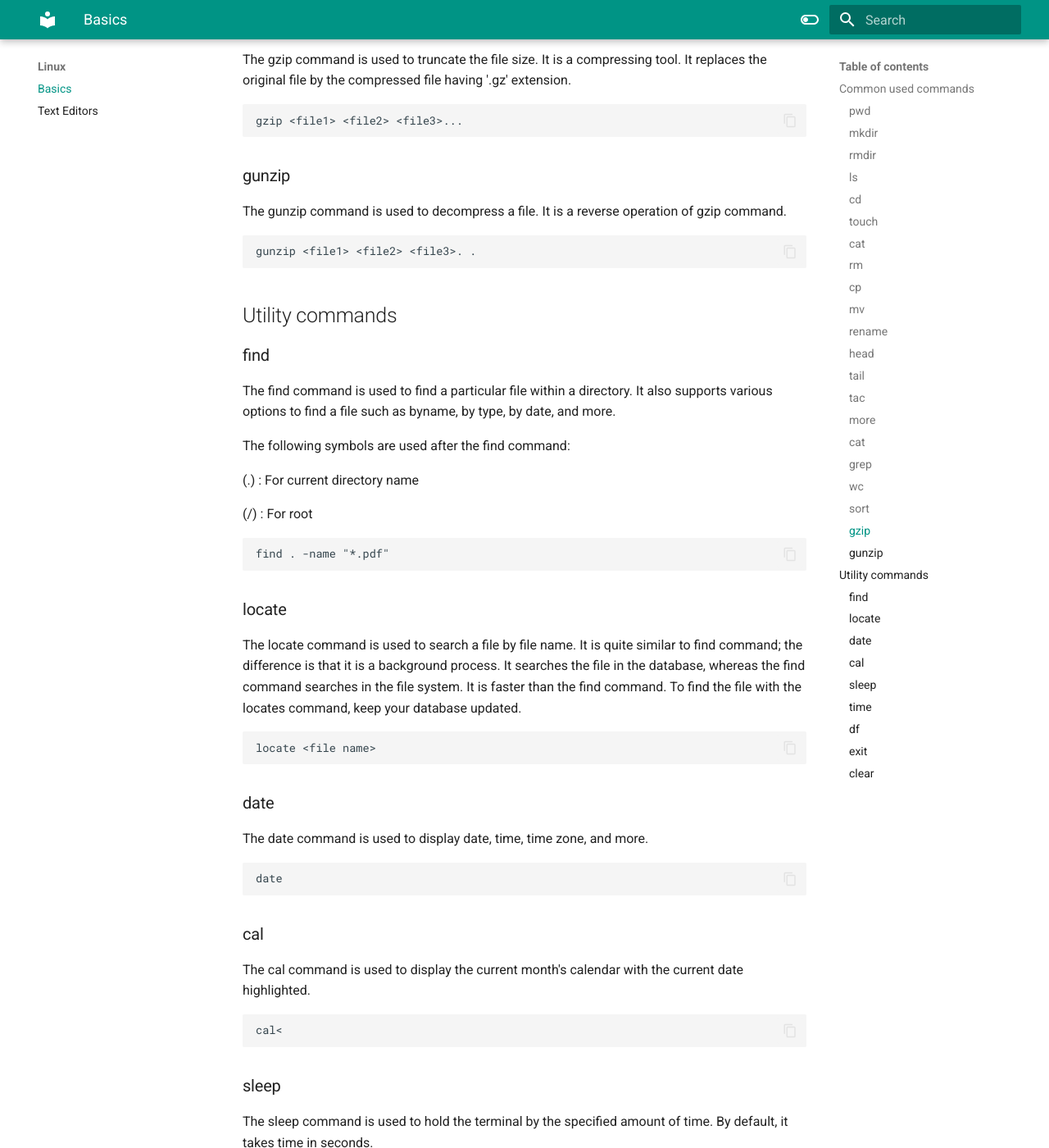
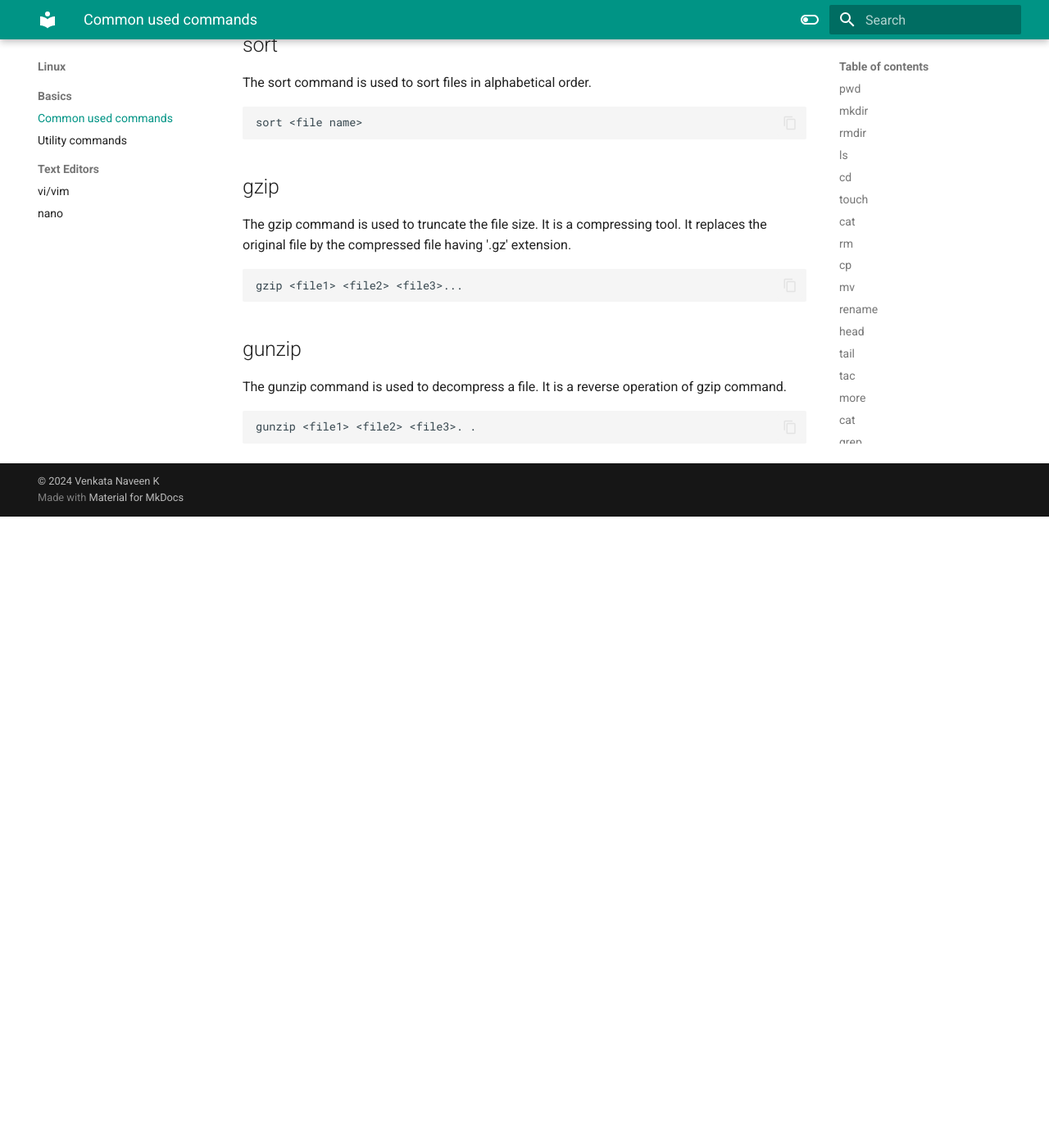
Before and after one commit to VenkataNaveenK/notes, an MkDocs documentation site: the page built from docs/linux/basics/common_used_commands.md, in a window 1280 px wide and 1400 px high, scrolled down 4082 px. Shown: the whole window at 82% size. Built offline with MkDocs 1.6.1 and Material for MkDocs 9.7.7, drawn with Linux system fonts in a browser that asks for light colours; after the commit the page ends 4712 px from its top, so only the background shows below that; some of the changed text lies outside the part shown.

Commit message:
Done changes to linux commands

````diff
--- a/docs/linux/linux_basics.md
+++ b/docs/linux/basics/common_used_commands.md
@@ -1,36 +1,36 @@
-## Common used commands
-### pwd
+# Common used commands
+## pwd
 The pwd command is used to display the location of the current working directory.
 ```
 pwd
 ```
-### mkdir
+## mkdir
 The mkdir command is used to create a new directory under any directory..
 ```
 mkdir <directory name>
 ```
-### rmdir
+## rmdir
 The rmdir command is used to delete a directory.
 ```
 rmdir <directory name>
 ```
-### ls
+## ls
 The ls command is used to display a list of content of a directory.
 ```
 ls
 ```
-### cd
+## cd
 The cd command is used to change the current directory.
 ```
 cd <directory name>
 ```
-### touch
+## touch
 The touch command is used to create empty files. We can create multiple empty files by executing it once.
 ```
 touch <file name>
 touch <file1>  <file2> ....
 ```
-### cat
+## cat
 The cat command is a multi-purpose utility in the Linux system. It can be used to create a file, display content of the file, copy the content of one file to another file, and more.
 ```
 cat [OPTION]... [FILE]..
@@ -44,22 +44,22 @@ Press "CTRL+ D" keys to save the file. To display the content of the file, execu
 ```
 cat <file name>
 ```
-### rm
+## rm
 The rm command is used to remove a file.
 ```
 rm <file name>
 ```
-### cp
+## cp
 The cp command is used to copy a file or directory.
 ```title='To copy in the same directory:'
 cp <existing file name> <new file name>
 ```
-### mv
+## mv
 The mv command is used to move a file or a directory form one location to another location.
 ```
 mv <file name> <directory path>
 ```
-### rename
+## rename
 The rename command is used to rename files. It is useful for renaming a large group of files.
 ```
 rename 's/old-name/new-name/' files
@@ -68,22 +68,22 @@ For example, to convert all the text files into pdf files, execute the below com
 ```
 rename 's/\.txt$/\.pdf/' *.txt
 ```
-### head
+## head
 The head command is used to display the content of a file. It displays the first 10 lines of a file.
 ```
 head <file name>
 ```
-### tail
+## tail
 The tail command is similar to the head command. The difference between both commands is that it displays the last ten lines of the file content. It is useful for reading the error message.
 ```
 tail <file name>
 ```
-### tac
+## tac
 The tac command is the reverse of cat command, as its name specified. It displays the file content in reverse order (from the last line).
 ```
 tac <file name>
 ```
-### more
+## more
 The more command is quite similar to the cat command, as it is used to display the file content in the same way that the cat command does. The only difference between both commands is that, in case of larger files, the more command displays screenful output at a time.
 
 In more command, the following keys are used to scroll the page:
@@ -98,85 +98,33 @@ In more command, the following keys are used to scroll the page:
 ```
 more <file name>
 ```
-### cat
+## cat
 The cat command is also used as a filter. To filter a file, it is used inside pipes.
 ```
 cat <fileName> | cat or tac | cat or tac |. . .
 ```
-### grep
+## grep
 The grep is the most powerful and used filter in a Linux system. The 'grep' stands for "global regular expression print." It is useful for searching the content from a file. Generally, it is used with the pipe.
 ```
 command | grep <searchWord>
 ```
-### wc
+## wc
 The wc command is used to count the lines, words, and characters in a file.
 ```
 wc <file name>
 ```
-### sort
+## sort
 The sort command is used to sort files in alphabetical order.
 ```
 sort <file name>
 ```
-### gzip
+## gzip
 The gzip command is used to truncate the file size. It is a compressing tool. It replaces the original file by the compressed file having '.gz' extension.
 ```
 gzip <file1> <file2> <file3>...
 ```
-### gunzip
+## gunzip
 The gunzip command is used to decompress a file. It is a reverse operation of gzip command.
 ```
 gunzip <file1> <file2> <file3>. .
 ```
-## Utility commands
-### find
-The find command is used to find a particular file within a directory. It also supports various options to find a file such as byname, by type, by date, and more.
-
-The following symbols are used after the find command:
-
-(.) : For current directory name
-
-(/) : For root
-```
-find . -name "*.pdf"
-```
-### locate
-The locate command is used to search a file by file name. It is quite similar to find command; the difference is that it is a background process. It searches the file in the database, whereas the find command searches in the file system. It is faster than the find command. To find the file with the locates command, keep your database updated.
-```
-locate <file name>
-```
-### date
-The date command is used to display date, time, time zone, and more.
-```
-date
-```
-### cal
-The cal command is used to display the current month's calendar with the current date highlighted.
-```
-cal<
-```
-### sleep
-The sleep command is used to hold the terminal by the specified amount of time. By default, it takes time in seconds.
-```
-sleep <time>
-```
-### time
-The time command is used to display the time to execute a command.
-```
-time
-```
-### df
-The df command is used to display the disk space used in the file system. It displays the output as in the number of used blocks, available blocks, and the mounted directory.
-```
-df
-```
-### exit
-Linux exit command is used to exit from the current shell. It takes a parameter as a number and exits the shell with a return of status number.
-```
-exit
-```
-### clear
-Linux clear command is used to clear the terminal screen.
-```
-clear
-```
--- a/mkdocs.yml
+++ b/mkdocs.yml
@@ -22,8 +22,12 @@ nav:
     - GCP: mlops/gcp.md
     - YAML: mlops/yaml.md
   - Linux:
-    - Basics: linux/linux_basics.md
-    - Text Editors: linux/linux_editors.md
+    - Basics:
+      - Common used commands: linux/basics/common_used_commands.md
+      - Utility commands: linux/basics/utility_commands.md
+    - Text Editors:
+      - vi/vim: linux/editors/vim_editor.md
+      - nano: linux/editors/nano_editor.md
 theme:
   name: material
   features:
````
Also changed, not shown: docs/index.md (+2 -0 lines), docs/linux/basics/utility_commands.md (added, +52 -0 lines), docs/linux/editors/nano_editor.md (added, +16 -0 lines), docs/linux/editors/vim_editor.md (renamed from docs/linux/linux_editors.md, +5 -23 lines).
